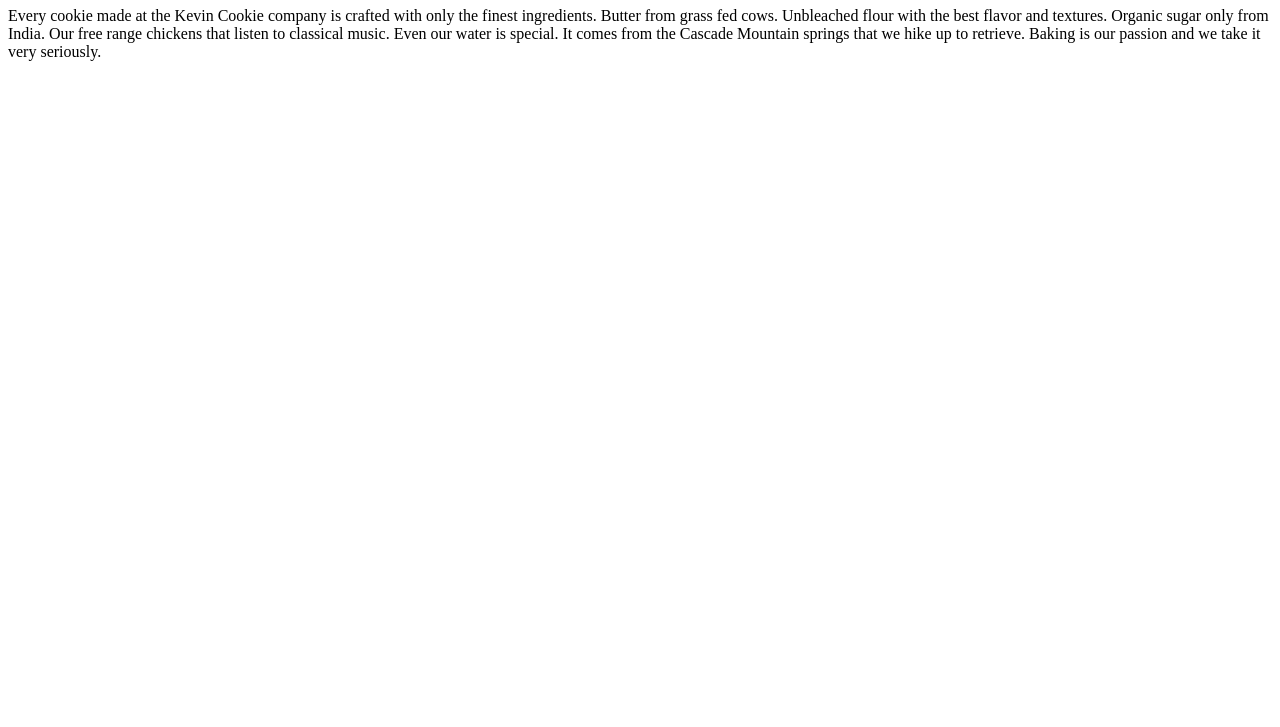
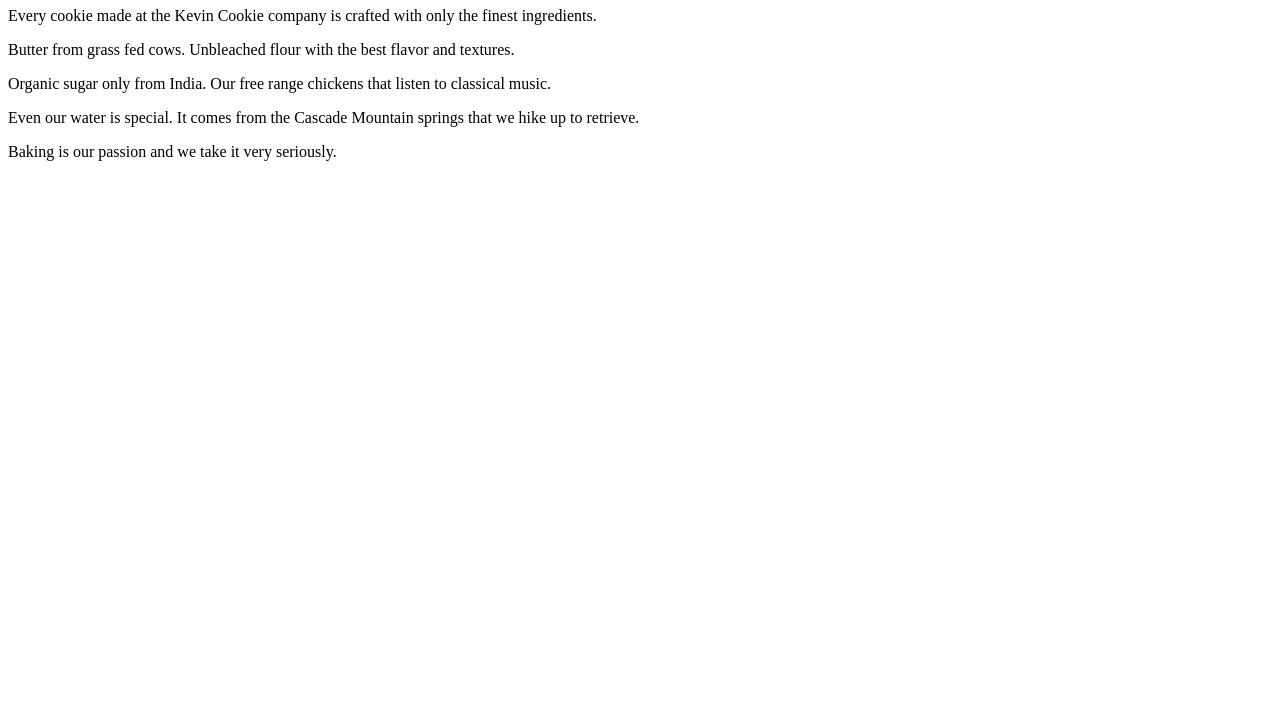
Before and after one commit to SimonMagusPY/KevinCookie, a plain HTML site: page index.htm in a window 1280 px wide. Shown: the part 73-800 px from the top of the page. Drawn offline with Linux system fonts and the light colour scheme.

Commit message:
modified:   index.htm

```diff
--- a/index.htm
+++ b/index.htm
@@ -3,7 +3,11 @@
 <body>
 
 <h1>Deliciousness in every bite!</h1>
-<p>Every cookie made at the Kevin Cookie company is crafted with only the finest ingredients. Butter from grass fed cows. Unbleached flour with the best flavor and textures. Organic sugar only from India. Our free range chickens that listen to classical music. Even our water is special. It comes from the Cascade Mountain springs that we hike up to retrieve. Baking is our passion and we take it very seriously.</p>
+<p>Every cookie made at the Kevin Cookie company is crafted with only the finest ingredients.</p>
+    <p>Butter from grass fed cows. Unbleached flour with the best flavor and textures.</p>
+    <p>Organic sugar only from India. Our free range chickens that listen to classical music. </p>
+    <p>Even our water is special. It comes from the Cascade Mountain springs that we hike up to retrieve.</p>
+    <p>Baking is our passion and we take it very seriously.</p>
 
 </body>
 </html>
```
